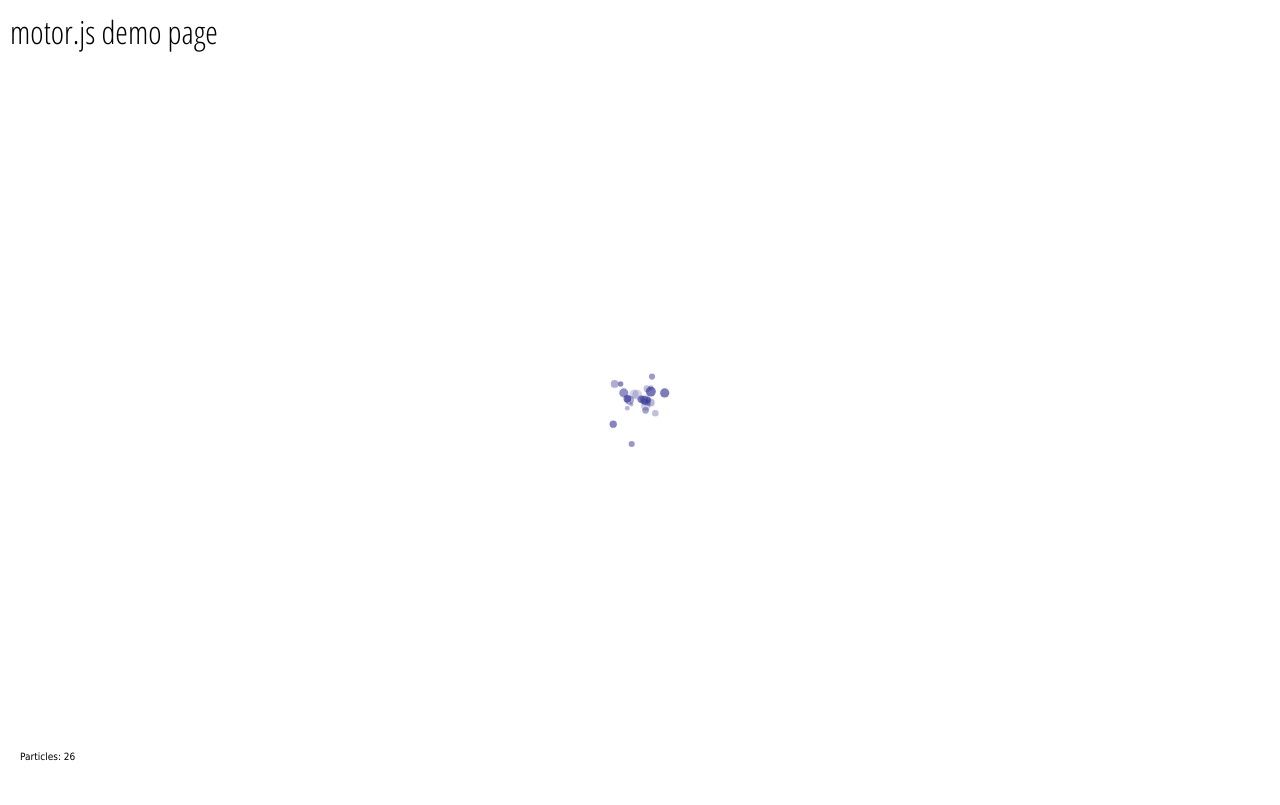
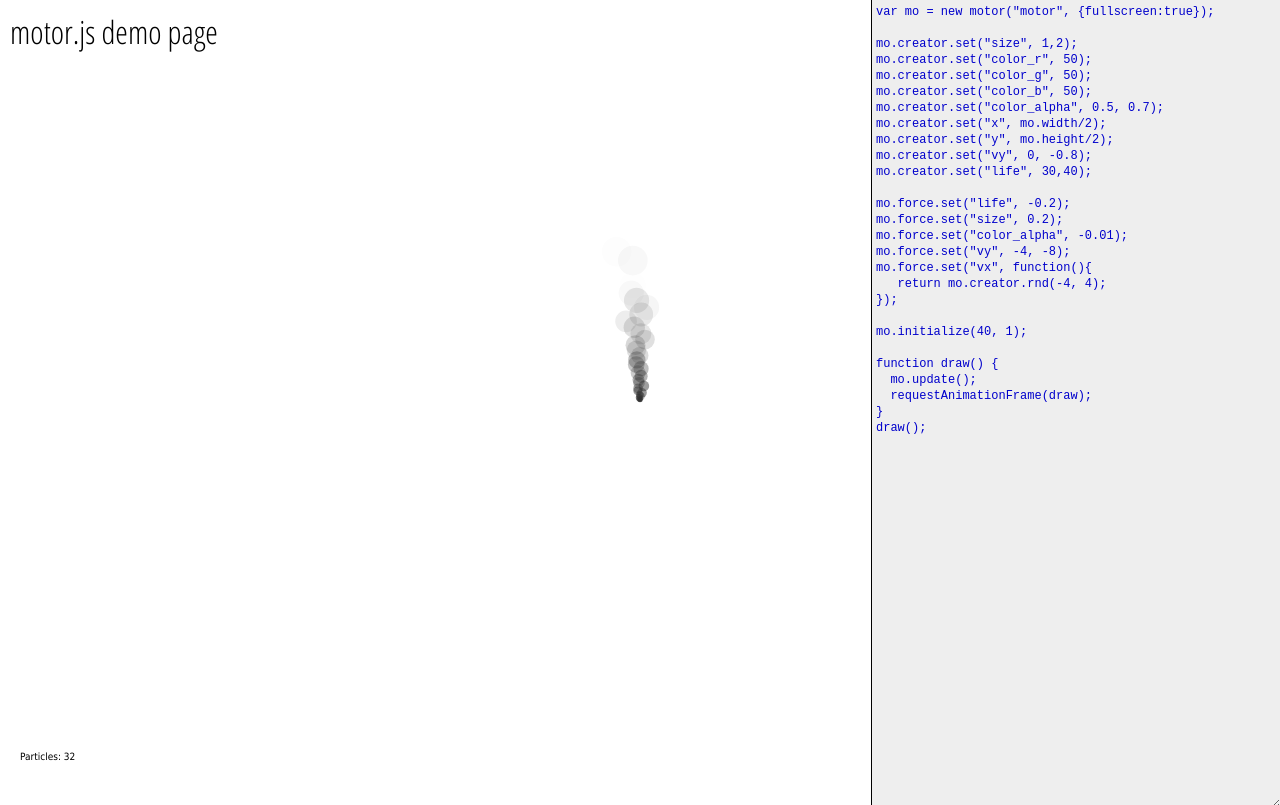
Before and after one commit to corefault/motor.js, a plain HTML site: page index.html in a window 1280 px wide. Drawn offline with Linux system fonts and the light colour scheme.

Commit message:
added falling example

```diff
--- a/index.html
+++ b/index.html
@@ -15,13 +15,63 @@
             top:10px;
             left:10px;
          }
+         textarea {
+             outline: none;
+             position:fixed;
+             top:0;
+             right:0;
+             width:400px;
+             border:0;
+             border-left:1px solid #000;
+             height:100%;
+             font-size:12px;
+             line-height: 16px;
+             font-family:monospace;
+             padding:4px;
+             color: #0000cc;
+             background-color:#eee;
+         }
       </style>
+      <script>
+          function runcode () {
+              var text = document.getElementById("code").value;
+              eval(text);
+          }
+      </script>
    </head>
    <body>
       <h1>motor.js demo page</h1>
-
       <canvas id="motor"></canvas>
       <script src="js/motor.js" type="text/javascript"></script>
-      <script src="js/examples/complex.js" type="text/javascript"></script>
+      <textarea id="code" onkeydown="runcode();">
+var mo = new motor("motor", {fullscreen:true});
+
+mo.creator.set("size", 1,2);
+mo.creator.set("color_r", 50);
+mo.creator.set("color_g", 50);
+mo.creator.set("color_b", 50);
+mo.creator.set("color_alpha", 0.5, 0.7);
+mo.creator.set("x", mo.width/2);
+mo.creator.set("y", mo.height/2);
+mo.creator.set("vy", 0, -0.8);
+mo.creator.set("life", 30,40);
+
+mo.force.set("life", -0.2);
+mo.force.set("size", 0.2);
+mo.force.set("color_alpha", -0.01);
+mo.force.set("vy", -4, -8);
+mo.force.set("vx", function(){
+   return mo.creator.rnd(-4, 4);
+});
+
+mo.initialize(40, 1);
+
+function draw() {
+  mo.update();
+  requestAnimationFrame(draw);
+}
+draw();
+      </textarea>
+      <script>runcode();</script>
    </body>
 </html>
--- a/js/examples/complex.js
+++ b/js/examples/complex.js
@@ -1,4 +1,4 @@
-var mo = new motor("motor", false, false);
+var mo = new motor("motor",{fullscreen:true});
 // motor:creator
 mo.creator.set("size", 2, 5);
 mo.creator.set("color_r", 50);
@@ -10,6 +10,8 @@ mo.creator.set("y", mo.height/2 - 10, mo.height/2 +10);
 mo.creator.set("vy", 0, -0.8);
 mo.creator.set("vx", 0, 0.8);
 mo.creator.set("life", 50,60);
+
+mo.event.set ("spawn", function(p) {console.info("spawn");});
 
 // mo::forces
 mo.force.set("life", -0.1);
--- a/js/examples/rain.js
+++ b/js/examples/rain.js
@@ -1,4 +1,4 @@
-var mo = new motor("motor", false, true);
+var mo = new motor("motor", {fullscreen:true, respawn:true});
 // motor:creator
 mo.creator.set("size", 1,2);
 mo.creator.set("color_alpha", 0.2, 0.8);
--- a/js/examples/smoke.js
+++ b/js/examples/smoke.js
@@ -1,4 +1,4 @@
-var mo = new motor("motor", false, false);
+var mo = new motor("motor", {fullscreen:true});
 // motor:creator
 mo.creator.set("size", 1,2);
 mo.creator.set("color_r", 50);
--- a/js/motor.js
+++ b/js/motor.js
@@ -15,6 +15,8 @@
  * v0.3
  *   display number of particles as text
  *   added bounding box
+ *   added options for motor constructor (fullscreen, respawn ,trail)
+ *   event system for spawn and remove
  *
  * v0.2
  *   min/max values fix for invalid order
@@ -28,17 +30,24 @@
 /* ===================================================================================================================
  * motor
  ===================================================================================================================*/
-function motor (id, isTrailing, spawnAfterDeath) {
+function motor (id, opts) {
    this.particles = [];
+
+   // opts might be trail, respawn, fullscreen
+   this.options = {trail: false, fullscreen: false, respawn: false};
+   if (opts.trail != null) this.options.trail = opts.trail;
+   if (opts.fullscreen != null) this.options.fullscreen = opts.fullscreen;
+   if (opts.respawn != null) this.options.respawn = opts.respawn;
+
    var canvas = document.getElementById(id);
    this.ctx = canvas.getContext('2d');
-   this.useTrail = isTrailing==null ? false : isTrailing;
-   this.useReSpawn = spawnAfterDeath==null ? true : spawnAfterDeath;
    this.pulse = {cur:0, limit: 0};
 
    // make fullscreen
-   canvas.width = window.innerWidth;
-   canvas.height = window.innerHeight;
+   if (this.options.fullscreen) {
+      canvas.width = window.innerWidth;
+      canvas.height = window.innerHeight;
+  }
 
    this.width = canvas.width;
    this.height = canvas.height;
@@ -70,13 +79,29 @@ function motor (id, isTrailing, spawnAfterDeath) {
       }
    };
 
+   // event system for particle status changes
+   // possible events: spawn, remove
+   this.event = {
+       callbacks: {},
+       set: function(key, func) {
+           if (typeof func !== "function") {
+               throw new Error("the given event callback is not a function");
+           }
+           this.callbacks[key] = func;
+       },
+       apply: function(key, particle) {
+           if (this.callbacks[key]) {
+               this.callbacks[key] (particle);
+           }
+       }
+   };
+
    this.creator = {
       data: {},
       rnd: function(min,max) {
          return (Math.random()*(max-min))+min;
       },
       make: function (min,max) {
-
          if (min > max) {
             var tmp = min;
             min = max;
@@ -107,6 +132,7 @@ motor.prototype.spawn = function() {
            p.props[key] = val;
         }
    }
+   this.event.apply("spawn", p);
    return p;
 };
 motor.prototype.initialize = function(num, timespan) {
@@ -154,7 +180,7 @@ motor.prototype.checkBounds = function(particle) {
 };
 motor.prototype.update = function() {
 
-   if (this.useTrail) {
+   if (this.options.trail) {
       this.ctx.fillStyle = 'rgba(255,255,255,0.3)';
       this.ctx.fillRect(0,0,this.width,this.height);
    } else {
@@ -190,8 +216,11 @@ motor.prototype.update = function() {
          this.force.apply(this.particles[i] , dt);
          this.checkBounds(this.particles[i]);
       } else {
-         if (this.useReSpawn) {
+         if (this.options.respawn) {
             this.particles[i] = this.spawn();
+         } else {
+            this.event.apply("remove", this.particles[i]);
+            this.particles.splice(i,1);// remove it finally
          }
       }
    }
```
Also changed, not shown: js/examples/falling.js (added, +27 -0 lines), 1 other file.
